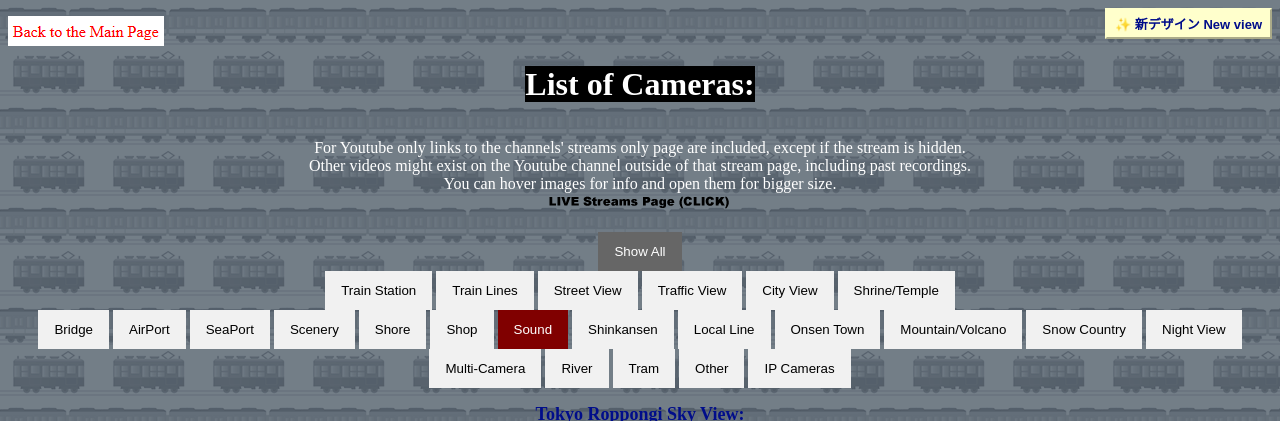
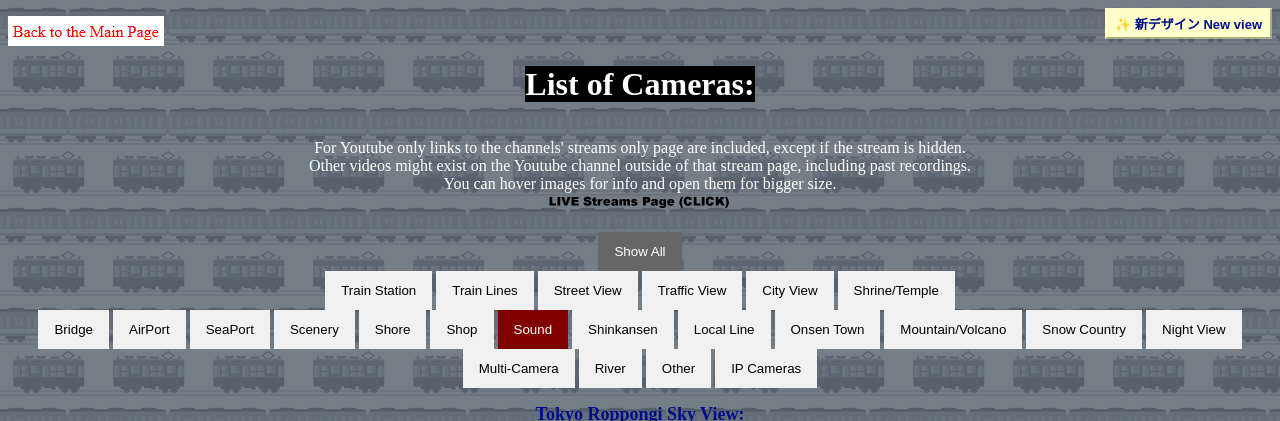
Before and after one commit to TrainStream/trainstream.github.io, a Jekyll site: the page built from classic/streams/dead.html, in a window 1280 px wide and 900 px high, cut to the strip 0-421 px from the top of the window. Built offline with Jekyll 4.4.1, drawn with Linux system fonts in a browser that asks for light colours.

Commit message:
Remove the unused Tram tag
Co-Authored-By: Claude Opus 5.5 <noreply@anthropic.com>
Claude-Session: https://claude.ai/code/session_016eFxwZD1QMGCZiBB3wecyq

```diff
--- a/_data/tags.json
+++ b/_data/tags.json
@@ -132,12 +132,6 @@
         "color": "#1565c0"
     },
     {
-        "name": "Tram",
-        "slug": "tram",
-        "code": "TM",
-        "color": "#00838f"
-    },
-    {
         "name": "Other",
         "slug": "other",
         "code": "OT",
```
